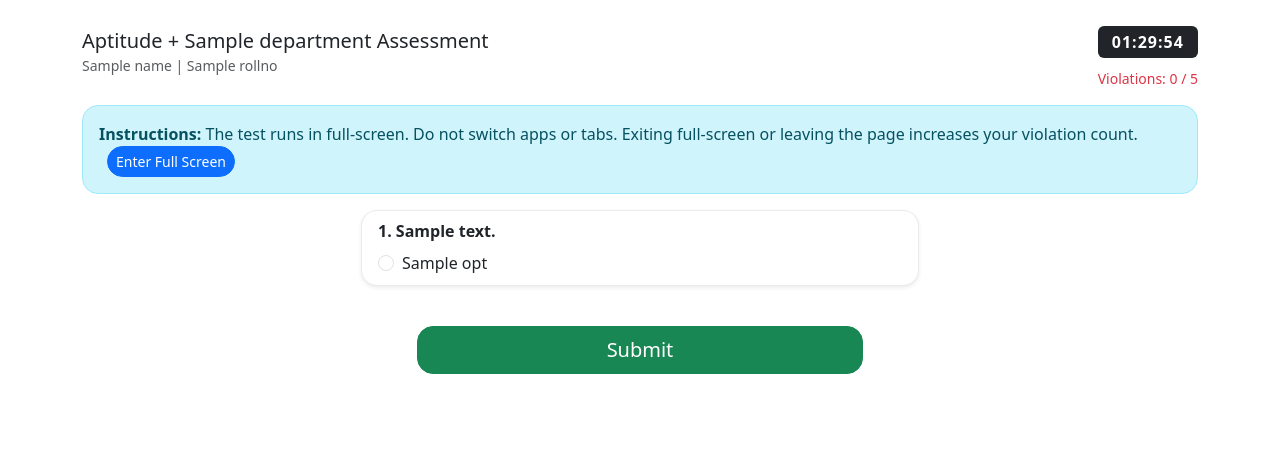
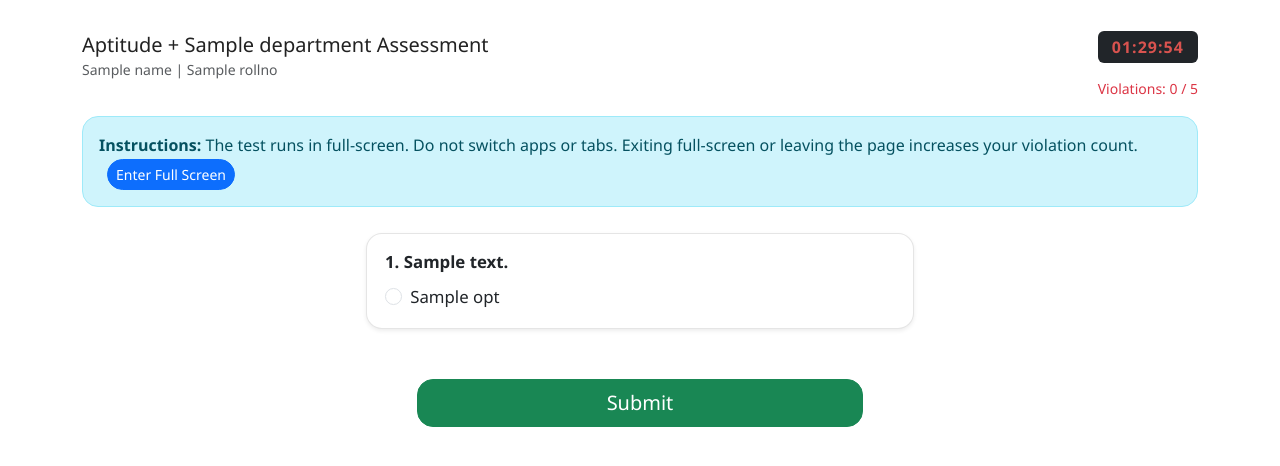
Before and after one commit to AlwynRajivS/Online-Assessment, a Flask app: template templates/exam.html in a window 1280 px wide. Shown: the top 466 px of the page. Run offline with Flask 3, Linux system fonts and the light colour scheme; the template is opened without the code that fills it: most values are stand-ins (such as "Sample title", 1, 10 or a date in 2020).

Commit message:
Update styles.css

```diff
--- a/static/css/styles.css
+++ b/static/css/styles.css
@@ -1,31 +1,70 @@
-body { -webkit-user-select: none; user-select: none; }
+body {
+  -webkit-user-select: none;
+  user-select: none;
+  font-family: "Segoe UI", Arial, sans-serif;
+  line-height: 1.6;
+  background: #fafafa;
+  color: #222;
+  margin: 0;
+  padding: 0;
+}
+
+/* Centered list items */
 .list-group {
   display: flex;
-  flex-direction: column; /* stack items vertically */
-  align-items: center;    /* center horizontally */
-  justify-content: center;/* center vertically if container has height */
+  flex-direction: column;
+  align-items: center;
+  justify-content: center;
+  padding: 10px;
 }
+
+/* Instruction items */
 .list-group-item {
-  border: 1px solid rgba(0,0,0,0.08);
-  width: 50%;             /* control width of each item */
-  text-align: center;     /* center content inside */
+  border: 1px solid rgba(0,0,0,0.1);
+  width: 60%;
+  text-align: left;
+  background: #fff;
+  margin-bottom: 12px;
+  padding: 15px 18px;
+  border-radius: 8px;
+  box-shadow: 0 2px 5px rgba(0,0,0,0.05);
+  font-size: 1rem;
 }
+
+/* Timer styling */
 #timer {
   letter-spacing: 1px;
-  text-align: center;     /* center timer text */
+  text-align: center;
   display: block;
-  margin: 10px auto;      /* ensures centered alignment */
+  margin: 15px auto;
+  font-size: 1.2rem;
+  font-weight: bold;
+  color: #d9534f; /* red for urgency */
 }
 
+/* Desktop view */
 @media (min-width: 992px) {
   #examForm button[type=submit] {
     width: 40% !important;
     margin: auto;
   }
+  .list-group-item {
+    width: 50% !important;
+    font-size: 1.05rem;
+  }
 }
 
+/* Mobile view */
 @media (max-width: 768px) {
+  body {
+    font-size: 1.05rem;
+  }
   .list-group-item {
     width: 95% !important;
+    font-size: 1.1rem;       /* bigger text for readability */
+    padding: 18px 20px;      /* more breathing space */
+  }
+  #timer {
+    font-size: 1.3rem;
   }
 }
```
Lines whose indentation alone changed are shown as unchanged.
